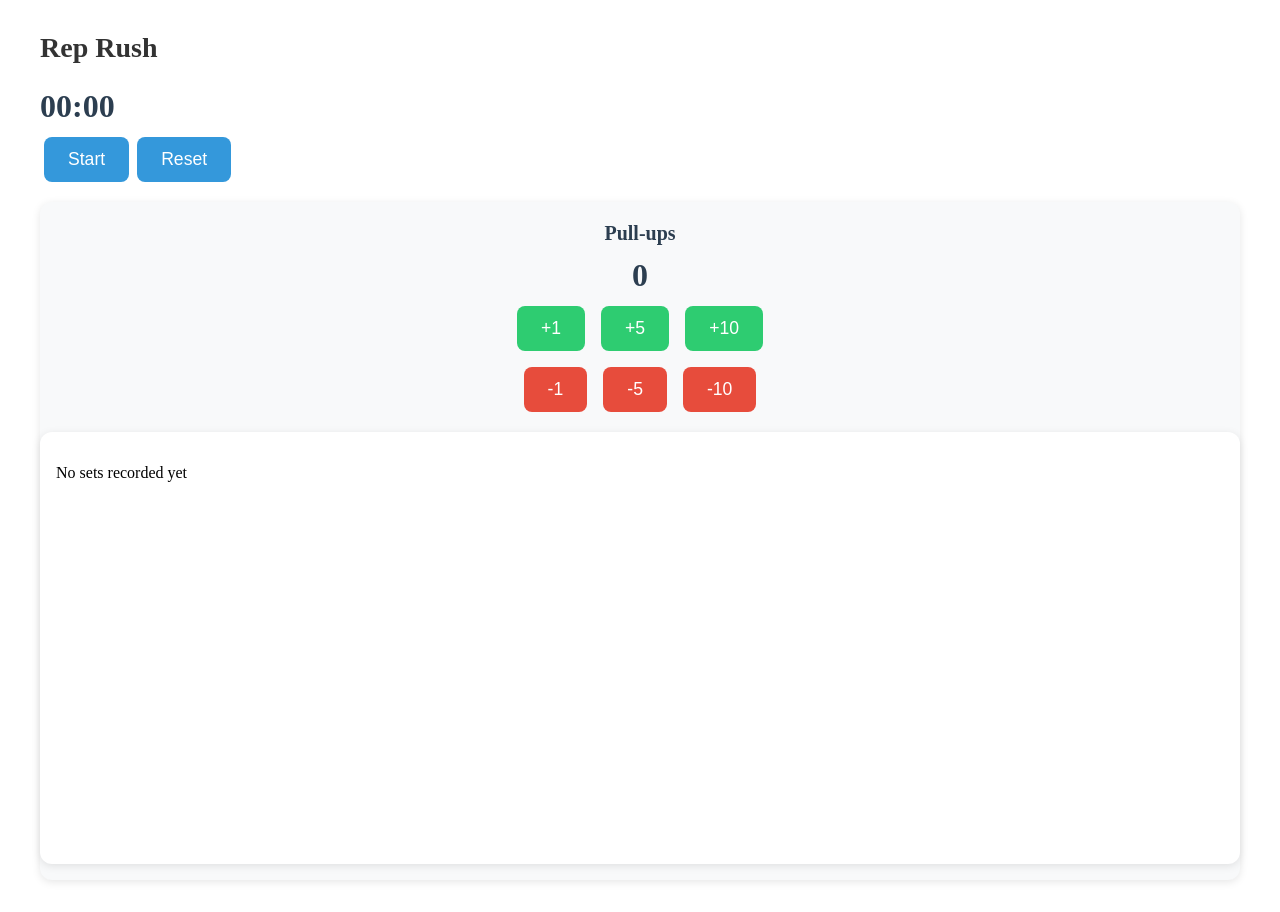
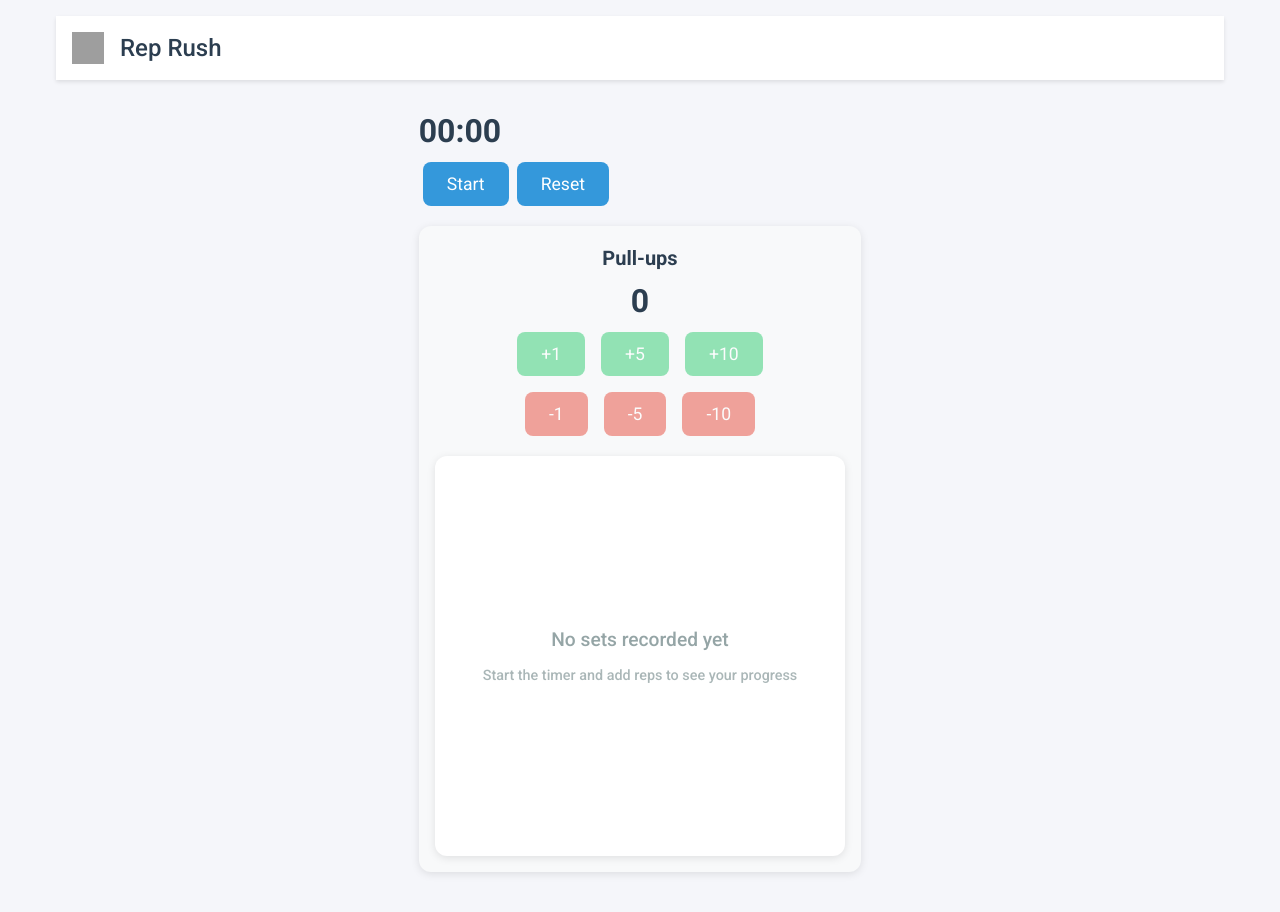
Before and after one commit to mscharf521/rep-rush, a React (Vite) app: page / in a window 1280 px wide. Built offline with nearby package versions, Linux system fonts and the light colour scheme; grey boxes are pictures that could not be loaded.

Commit message:
Update time to run in background and disable buttons when timer not running

```diff
--- a/index.html
+++ b/index.html
@@ -8,6 +8,9 @@
     <meta name="apple-mobile-web-app-capable" content="yes">
     <meta name="apple-mobile-web-app-status-bar-style" content="black-translucent">
     <meta name="apple-mobile-web-app-title" content="Rep Rush">
+    <link rel="preconnect" href="https://fonts.googleapis.com">
+    <link rel="preconnect" href="https://fonts.gstatic.com" crossorigin>
+    <link href="https://fonts.googleapis.com/css2?family=Roboto:wght@300;400;500;700&display=swap" rel="stylesheet">
     <title>Rep Rush</title>
   </head>
   <body>
--- a/src/App.css
+++ b/src/App.css
@@ -7,10 +7,8 @@
   min-height: 100vh;
 }
 
-.App h1 {
-  font-size: 1.75rem;
-  margin: 8px 0;
-  color: #333;
+.App > h1 {
+  display: none;
 }
 
 .timer {
@@ -47,6 +45,17 @@
 .timer-controls button:active,
 .counter-controls button:active {
   transform: scale(0.98);
+}
+
+.timer-controls button:disabled,
+.counter-controls button:disabled {
+  opacity: 0.5;
+  cursor: not-allowed;
+}
+
+.timer-controls button:disabled:hover,
+.counter-controls button:disabled:hover {
+  background-color: #3498db; /* Keep original color when disabled */
 }
 
 .rep-counter {
@@ -99,12 +108,20 @@
   background-color: #27ae60;
 }
 
+.increment-buttons button:disabled:hover {
+  background-color: #2ecc71;
+}
+
 .decrement-buttons button {
   background-color: #e74c3c;
 }
 
 .decrement-buttons button:hover {
   background-color: #c0392b;
+}
+
+.decrement-buttons button:disabled:hover {
+  background-color: #e74c3c;
 }
 
 .exercise-chart {
@@ -192,3 +209,63 @@
 .modal-buttons button:hover {
   opacity: 0.9;
 }
+
+.no-sets-message {
+  height: 100%;
+  display: flex;
+  flex-direction: column;
+  justify-content: center;
+  align-items: center;
+  color: #95a5a6;
+  padding: 2rem;
+  text-align: center;
+}
+
+.no-sets-message p {
+  margin: 0.5rem 0;
+  font-size: 1.2rem;
+  font-weight: 500;
+}
+
+.no-sets-message .sub-text {
+  font-size: 0.9rem;
+  opacity: 0.8;
+}
+
+.app-header {
+  background-color: white;
+  box-shadow: 0 2px 4px rgba(0, 0, 0, 0.1);
+  padding: 1rem;
+  position: sticky;
+  top: 0;
+  z-index: 100;
+}
+
+.header-content {
+  max-width: 1200px;
+  margin: 0 auto;
+  display: flex;
+  align-items: center;
+  gap: 1rem;
+}
+
+.header-logo {
+  width: 32px;
+  height: 32px;
+}
+
+.app-header h1 {
+  font-size: 1.5rem;
+  font-weight: 500;
+  color: #2c3e50;
+  margin: 0;
+}
+
+.app-content {
+  max-width: 1200px;
+  margin: 0 auto;
+  padding: 1rem;
+  display: flex;
+  flex-direction: column;
+  min-height: calc(100vh - 64px); /* Subtract header height */
+}
--- a/src/App.jsx
+++ b/src/App.jsx
@@ -1,22 +1,33 @@
 import React, { useState } from 'react';
 import Timer from './components/Timer';
 import RepCounter from './components/RepCounter';
+import Header from './components/Header';
 import './App.css';
 
 function App() {
   const [timerStartTime, setTimerStartTime] = useState(null);
+  const [elapsedTime, setElapsedTime] = useState(0);
+  const [isRunning, setIsRunning] = useState(false);
   const [resetKey, setResetKey] = useState(0);
 
   const handleReset = () => {
     setTimerStartTime(null);
-    setResetKey(prev => prev + 1); // This will force RepCounter to re-mount and reset
+    setElapsedTime(0);
+    setIsRunning(false);
+    setResetKey(prev => prev + 1);
   };
 
   return (
     <div className="App">
-      <h1>Rep Rush</h1>
+      <Header />
+      <main className="app-content">
         <Timer
-        onStart={(startTime) => setTimerStartTime(startTime)}
+          onStart={(startTime) => {
+            setTimerStartTime(startTime);
+            setIsRunning(true);
+          }}
+          onStop={() => setIsRunning(false)}
+          onTimeUpdate={setElapsedTime}
           onReset={handleReset}
         />
         <RepCounter
@@ -24,8 +35,10 @@ function App() {
           label="Pull-ups"
           incrementValues={[1, 5, 10]}
           decrementValues={[1, 5, 10]}
-        timerStartTime={timerStartTime}
+          elapsedTime={elapsedTime}
+          isRunning={isRunning}
         />
+      </main>
     </div>
   );
 }
--- a/src/components/ExerciseChart.jsx
+++ b/src/components/ExerciseChart.jsx
@@ -21,12 +21,7 @@ ChartJS.register(
   Legend
 );
 
-function ExerciseChart({ sets, timerStartTime }) {
-  const getSecondsFromStart = (timestamp) => {
-    if (!timerStartTime || !timestamp) return 0;
-    return Math.floor((timestamp - timerStartTime) / 1000);
-  };
-
+function ExerciseChart({ sets }) {
   const chartData = {
     datasets: [
       {
@@ -34,7 +29,7 @@ function ExerciseChart({ sets, timerStartTime }) {
         data: [
           { x: 0, y: 0 },  // Starting point
           ...sets.map((set, index) => ({
-            x: getSecondsFromStart(set.timestamp),
+            x: set.elapsedTime,
             y: sets
               .slice(0, index + 1)
               .reduce((sum, set) => sum + set.reps, 0)
@@ -78,7 +73,10 @@ function ExerciseChart({ sets, timerStartTime }) {
       {sets.length > 0 ? (
         <Line data={chartData} options={options} />
       ) : (
-        <p>No sets recorded yet</p>
+        <div className="no-sets-message">
+          <p>No sets recorded yet</p>
+          <p className="sub-text">Start the timer and add reps to see your progress</p>
+        </div>
       )}
     </div>
   );
--- /dev/null
+++ b/src/components/Header.jsx
@@ -0,0 +1,16 @@
+function Header() {
+  return (
+    <header className="app-header">
+      <div className="header-content">
+        <img
+          src="https://images.emojiterra.com/google/noto-emoji/unicode-15/color/512px/1f4aa.png"
+          alt="Rep Rush Logo"
+          className="header-logo"
+        />
+        <h1>Rep Rush</h1>
+      </div>
+    </header>
+  );
+}
+
+export default Header;
--- a/src/components/RepCounter.jsx
+++ b/src/components/RepCounter.jsx
@@ -1,19 +1,21 @@
 import React, { useState } from 'react';
 import ExerciseChart from './ExerciseChart';
 
-function RepCounter({ label, incrementValues = [1], decrementValues = [1], timerStartTime }) {
+function RepCounter({ label, incrementValues = [1], decrementValues = [1], elapsedTime, isRunning }) {
   const [sets, setSets] = useState([]);
   const [lastSetTime, setLastSetTime] = useState(null);
 
   const count = sets.reduce((sum, set) => sum + set.reps, 0);
 
   const updateSet = (value) => {
+    if (!isRunning) return; // Prevent updates when timer is not running
+
     const now = new Date();
 
     if (!lastSetTime) {
       // First set
       setLastSetTime(now);
-      setSets([{ reps: value, timestamp: now }]);
+      setSets([{ reps: value, elapsedTime }]);
     } else {
       const timeDiff = (now - lastSetTime) / 1000; // difference in seconds
 
@@ -23,13 +25,13 @@ function RepCounter({ label, incrementValues = [1], decrementValues = [1], timer
           const lastSet = prevSets[prevSets.length - 1];
           return [
             ...prevSets.slice(0, -1),
-            { reps: lastSet.reps + value, timestamp: lastSet.timestamp }
+            { ...lastSet, reps: lastSet.reps + value }
           ];
         });
       } else {
         // New set
         setLastSetTime(now);
-        setSets(prevSets => [...prevSets, { reps: value, timestamp: now }]);
+        setSets(prevSets => [...prevSets, { reps: value, elapsedTime }]);
       }
     }
   };
@@ -49,20 +51,28 @@ function RepCounter({ label, incrementValues = [1], decrementValues = [1], timer
       <div className="counter-controls">
         <div className="increment-buttons">
           {incrementValues.map(value => (
-            <button key={`inc-${value}`} onClick={() => increment(value)}>
+            <button
+              key={`inc-${value}`}
+              onClick={() => increment(value)}
+              disabled={!isRunning}
+            >
               +{value}
             </button>
           ))}
         </div>
         <div className="decrement-buttons">
           {decrementValues.map(value => (
-            <button key={`dec-${value}`} onClick={() => decrement(value)}>
+            <button
+              key={`dec-${value}`}
+              onClick={() => decrement(value)}
+              disabled={!isRunning}
+            >
               -{value}
             </button>
           ))}
         </div>
       </div>
-      <ExerciseChart sets={sets} timerStartTime={timerStartTime} />
+      <ExerciseChart sets={sets} elapsedTime={elapsedTime} />
     </div>
   );
 }
--- a/src/components/Timer.jsx
+++ b/src/components/Timer.jsx
@@ -1,26 +1,59 @@
 import React, { useState, useEffect } from 'react';
 import ConfirmModal from './ConfirmModal';
 
-function Timer({ onStart, onReset }) {
-  const [time, setTime] = useState(0);
+function Timer({ onStart, onStop, onTimeUpdate, onReset }) {
   const [isRunning, setIsRunning] = useState(false);
   const [startTime, setStartTime] = useState(null);
+  const [pauseOffset, setPauseOffset] = useState(0);
+  const [time, setTime] = useState(0);
   const [showResetConfirm, setShowResetConfirm] = useState(false);
 
   useEffect(() => {
-    let intervalId;
-    if (isRunning) {
+    let animationFrameId;
+
+    const updateTime = () => {
+      if (isRunning && startTime) {
+        const now = new Date();
+        const elapsed = Math.floor((now - startTime) / 1000) + pauseOffset;
+        setTime(elapsed);
+        onTimeUpdate(elapsed);
+        animationFrameId = requestAnimationFrame(updateTime);
+      }
+    };
+
+    if (isRunning && startTime) {
+      animationFrameId = requestAnimationFrame(updateTime);
+    }
+
+    return () => {
+      if (animationFrameId) {
+        cancelAnimationFrame(animationFrameId);
+      }
+    };
+  }, [isRunning, startTime, pauseOffset, onTimeUpdate]);
+
+  const handleStartStop = () => {
+    if (!isRunning) {
+      // Starting
       if (!startTime) {
-        const newStartTime = new Date();
-        setStartTime(newStartTime);
-        onStart(newStartTime);
+        // First start
+        const now = new Date();
+        setStartTime(now);
+        onStart(now);
+      } else {
+        // Resuming after pause
+        const now = new Date();
+        setStartTime(now);
+        setPauseOffset(time);
+        onStart(now);
       }
-      intervalId = setInterval(() => {
-        setTime(prevTime => prevTime + 1);
-      }, 1000);
+    } else {
+      // Stopping/Pausing
+      setPauseOffset(time);
+      onStop();
     }
-    return () => clearInterval(intervalId);
-  }, [isRunning, onStart, startTime]);
+    setIsRunning(!isRunning);
+  };
 
   const formatTime = (seconds) => {
     const mins = Math.floor(seconds / 60);
@@ -35,6 +68,7 @@ function Timer({ onStart, onReset }) {
   const confirmReset = () => {
     setTime(0);
     setStartTime(null);
+    setPauseOffset(0);
     setIsRunning(false);
     setShowResetConfirm(false);
     onReset();
@@ -44,7 +78,7 @@ function Timer({ onStart, onReset }) {
     <div className="timer">
       <div className="time-display">{formatTime(time)}</div>
       <div className="timer-controls">
-        <button onClick={() => setIsRunning(!isRunning)}>
+        <button onClick={handleStartStop}>
           {isRunning ? 'Stop' : 'Start'}
         </button>
         <button onClick={handleReset}>Reset</button>
--- a/src/index.css
+++ b/src/index.css
@@ -0,0 +1,13 @@
+* {
+  margin: 0;
+  padding: 0;
+  box-sizing: border-box;
+  font-family: 'Roboto', sans-serif;
+}
+
+body {
+  background-color: #f5f6fa;
+  color: #2c3e50;
+  -webkit-font-smoothing: antialiased;
+  -moz-osx-font-smoothing: grayscale;
+}
```
Lines whose indentation alone changed are shown as unchanged.
